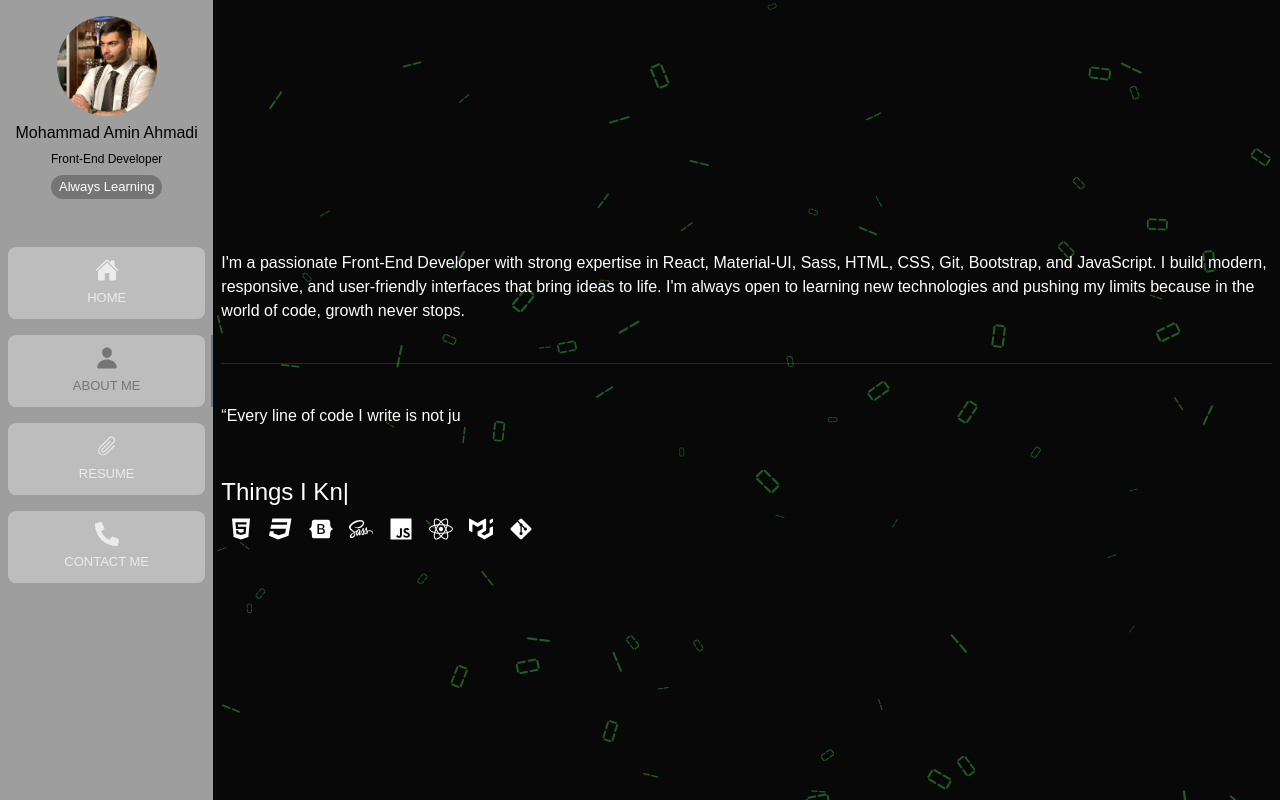
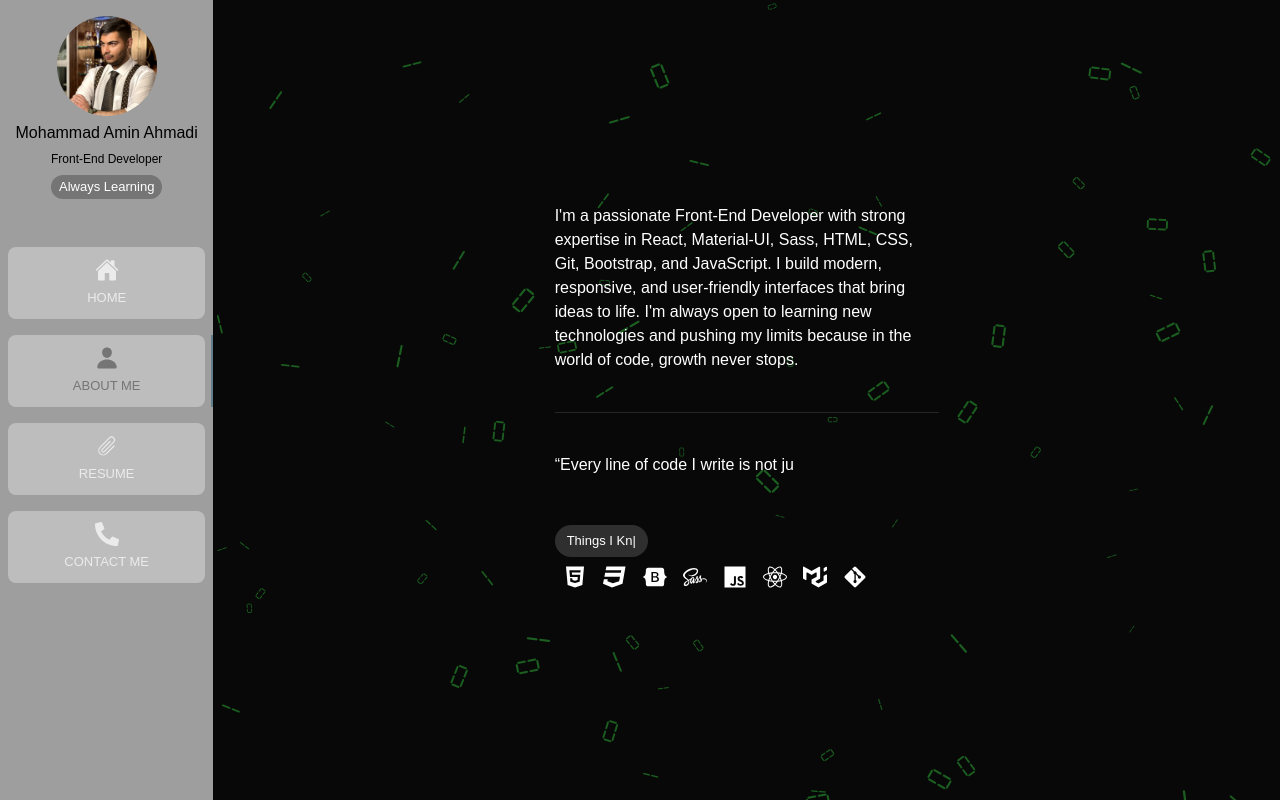
Before and after one commit to rex-vero/personal-app, a React (Create React App) app: page / in a window 1280 px wide. Both pictures are taken after a click on the tab "ABOUT ME". Built offline with nearby package versions, Linux system fonts and the light colour scheme; a web font is replaced by a local one.

Commit message:
about page fixed

```diff
--- a/src/pages/About.js
+++ b/src/pages/About.js
@@ -1,4 +1,4 @@
-import { Box, Divider, Grid, IconButton, Stack, Tooltip, Typography, Zoom } from "@mui/material";
+import { Box, Chip, Divider, Grid, IconButton, Stack, Tooltip, Typography, Zoom } from "@mui/material";
 import ParticlesContainer from "../helpers/ParticlesContainer";
 import { green } from "@mui/material/colors";
 import { icons } from "../helpers/tooltip";
@@ -8,7 +8,7 @@ const About = () => {
     return (
         <Box p={1}>
             <ParticlesContainer particleColor={green[900]} animationType={'number'} />
-            <Grid sx={{ flexDirection: 'column' }} container>
+            <Grid sx={{ flexDirection: 'column', width: { xs: 'auto', md: '30vw' } }} container>
                 <Typography variant="body1" color="#fff">
                     <Typing strings={["I'm a passionate Front-End Developer with strong expertise in React, Material-UI, Sass, HTML, CSS, Git, Bootstrap, and JavaScript. I build modern, responsive, and user-friendly interfaces that bring ideas to life. I'm always open to learning new technologies and pushing my limits because in the world of code, growth never stops."]} typeSpeed={5} />
                 </Typography>
@@ -18,9 +18,7 @@ const About = () => {
                 </Typography>
             </Grid>
             <Box mt={6}>
-                <Typography variant="h5" color="#fff">
-                    <Typing strings={['Things I Know:']} typeSpeed={200} showCursor />
-                </Typography>
+                <Chip label={<Typing strings={['Things I Know:']} typeSpeed={200} showCursor />} />
                 <Grid container>
                     {icons.map((item, key) => (
                         <Tooltip key={key} title={item.title} arrow slots={{ transition: Zoom }} slotProps={{ transition: { timeout: 300 } }}>
```
